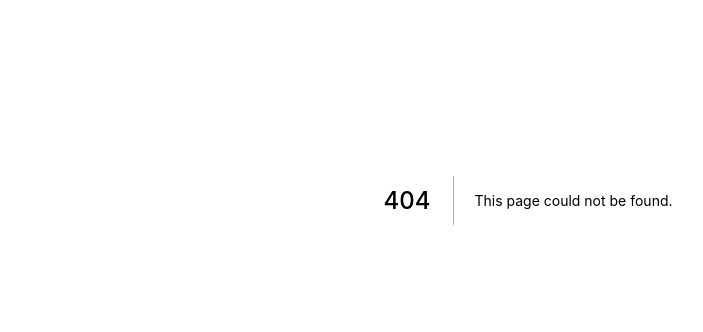
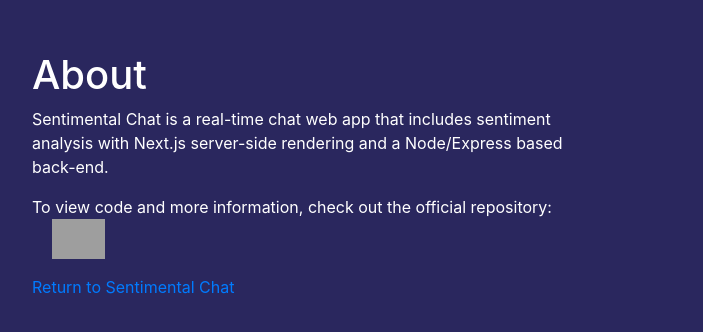
Before and after one commit to JonnyBeoulve/Sentimental-Chat, a Next.js app: page /about in a window 1280 px wide. Before the commit this address had no page. Shown: the part 200-532 px from the top of the page, without its empty margins (112-815 px from the left). Built offline with nearby package versions, Linux system fonts and the light colour scheme; grey boxes are pictures that could not be loaded.

Commit message:
Added menu functionality and about page

```diff
--- /dev/null
+++ b/pages/about.js
@@ -0,0 +1,37 @@
+import React, { Component } from 'react';
+import Link from 'next/link';
+
+import Layout from '../components/Layout';
+
+/*========================================================================
+// An about page for Sentimental Chat.
+========================================================================*/
+class About extends Component {
+
+    render() {
+
+        /*========================================================================
+        // Describe the app and provided links for more information.
+        ========================================================================*/
+        return (
+            <Layout>
+                <main className="container-fluid position-absolute h-100" style={{backgroundColor: '#2A275E'}}>
+                <div className="row position-absolute w-100 h-100">
+                        <section className="col-md-8 d-flex flex-row flex-wrap align-items-center align-content-center px-5">
+                            <div className="px-5 mx-5">
+                                <span className="d-block w-100 text-light" style={{marginTop: -50}}>
+                                    <h1 style={{color: '#fff'}}>About</h1>
+                                    <p style={{color: '#fff'}}>Sentimental Chat is a real-time chat web app that includes sentiment analysis with Next.js server-side rendering and a Node/Express based back-end.</p>
+                                    <p style={{color: '#fff'}}>To view code and more information, check out the official repository: <a href="https://github.com/JonnyBeoulve/Sentimental-Chat" target="_blank"><img src="http://pluspng.com/img-png/github-free-icon-512.png" style={{ height: 40, marginLeft: 20, cursor: 'pointer' }}></img></a></p>
+                                    <Link href={{ pathname: '/' }}>Return to Sentimental Chat</Link>
+                                </span>
+                            </div>
+                        </section>
+                    </div>
+                </main>
+            </Layout>
+        );
+    }
+}
+
+export default About;
```
Also changed, not shown: components/Chat.js (+26 -12 lines), pages/index.js (+9 -1 lines).
